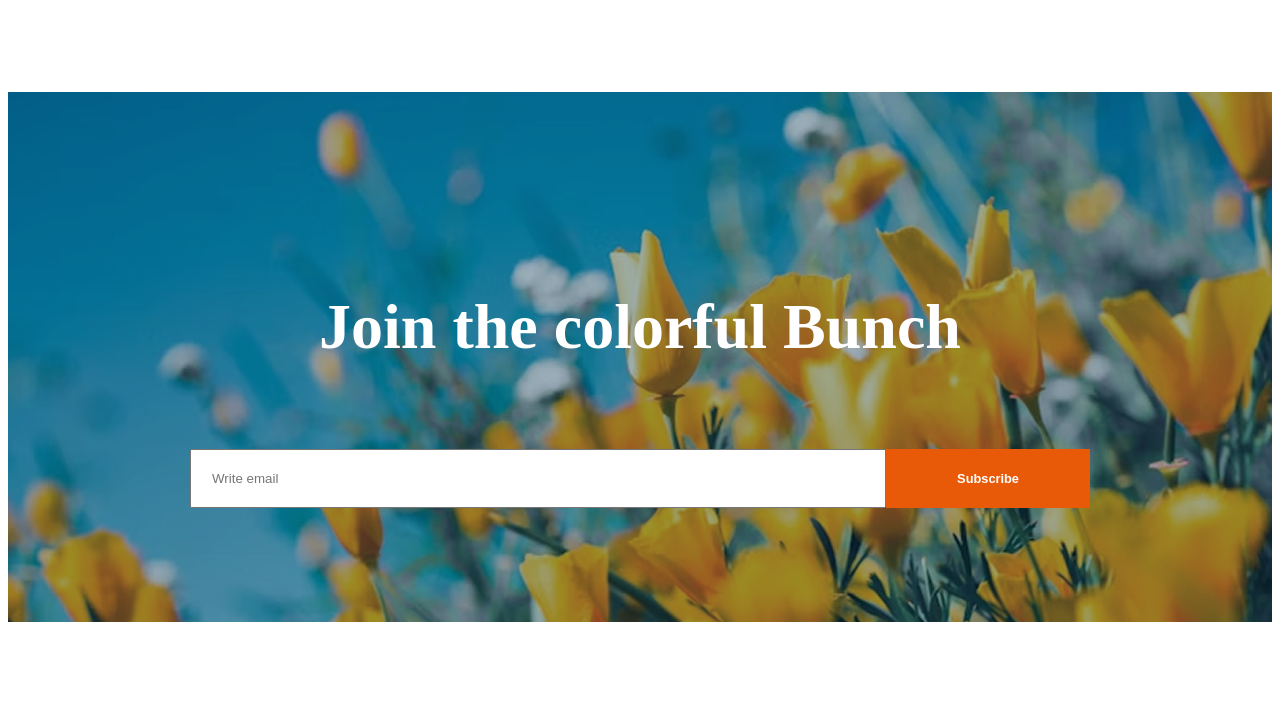
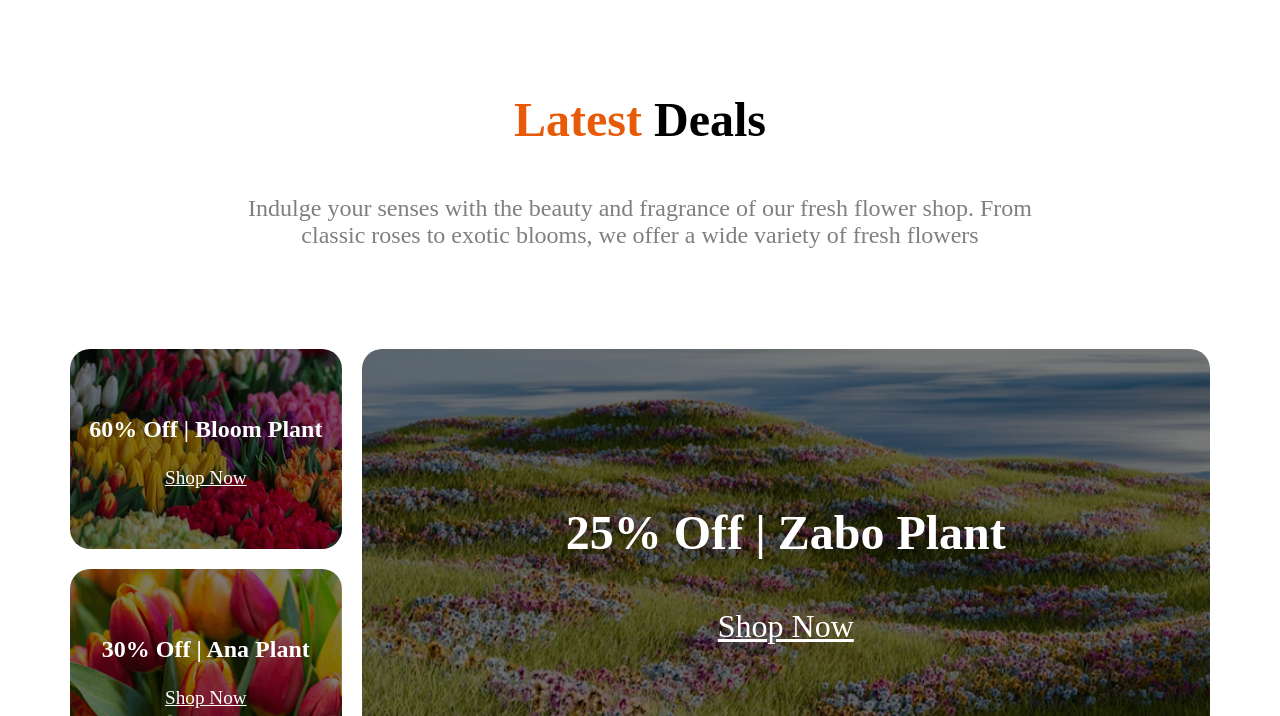
Before and after one commit to RTArony/Assign02, a plain HTML site: page index.html in a window 1280 px wide. Shown: the part 2735-3451 px from the top of the page. Drawn offline with Linux system fonts and the light colour scheme.

Commit message:
latest deal section

```diff
--- a/index.html
+++ b/index.html
@@ -117,9 +117,31 @@
                 </div>
             </div>
         </div>
-
         <div class="badge">
             <img class="badge" src="assets/trusted-badge.png" alt="">
+        </div>
+
+        <div class="latest-deal-section">
+            <div class="latest-deal-info">
+                <h3 class="latest-deal-title"><span class="orange">Latest</span> <span class="black">Deals</span></h3>
+                <p class="latest-deal-description grey">Indulge your senses with the beauty and fragrance of our fresh flower shop. From classic roses to exotic blooms, we offer a wide variety of fresh flowers</p>
+            </div>
+            <div class="deal-card-container">
+                <div class="left-card-container">
+                    <div class="left-card-upward">
+                        <p class="left-title">60% Off | Bloom Plant</p>
+                        <p class="left-subtitle"><a href="">Shop Now</a></p>
+                    </div>
+                    <div class="left-card-downward">
+                        <p class="left-title">30% Off | Ana Plant</p>
+                        <p class="left-subtitle"><a href="">Shop Now</a></p>
+                    </div>
+                </div>
+                <div class="right-card-container">
+                    <p class="right-title">25% Off | Zabo Plant</p>
+                    <p class="right-subtitle"><a href="">Shop Now</a></p>
+                </div>
+            </div>
         </div>
 
         <div class="join-section">
--- a/styles.css
+++ b/styles.css
@@ -120,6 +120,7 @@ nav{
     font-size: 1rem;
     font-weight: bold;
 }
+
 @media screen and (max-width:576px) {
     .plants-section-card-container{
         grid-template-columns: repeat(2,1fr);
@@ -137,10 +138,6 @@ nav{
 .lover-img img{
     width: 100%;
 }
-/* .badge{
-    position: relative;
-    width: 10%;
-} */
 .lover-info{
     max-width: 600px;
 }
@@ -172,12 +169,106 @@ nav{
     }
 }
 
+/* Latest deal style */
+.latest-deal-info{
+    max-width: 1140px;
+    margin: 0 auto;
+    text-align: center;
+}
+.latest-deal-title{
+    font-size: 3rem;
+    font-weight: 600;
+}
+.latest-deal-description{
+    /* border: 1px solid tomato; */
+    max-width: 800px;
+    margin: 0 auto;
+    text-align: center;
+    font-size: 1.5rem;
+}
+.deal-card-container{
+    display: flex;
+    max-width: 1140px;
+    height: 420px;
+    margin: 100px auto;
+    gap: 20px;
+    justify-content: space-between;
+    /* border: 1px solid tomato; */
+}
+.left-card-container{
+    /* border: 1px solid tomato; */
+    width: 365px;
+}
+.left-card-upward{
+    /* border: 1px solid tomato; */
+    width: 100%;
+    height: 200px;
+    background-image: linear-gradient(rgba(0,0,0,0.5),rgba(0,0,0,0.5)),url(assets/deal-bloom.png);
+    background-size: cover ;
+    background-position: center;
+    background-repeat: no-repeat;
+    margin-bottom: 20px;
+    text-align: center;
+    align-content: center;
+    border-radius: 20px;
+}
+.left-card-downward{
+    /* border: 1px solid tomato; */
+    width: 100%;
+    height: 200px;
+    background-image: linear-gradient(rgba(0,0,0,0.5),rgba(0,0,0,0.5)),url(assets/deal-ana.png);
+    background-size: cover;
+    background-position: center;
+    background-repeat: no-repeat;
+    text-align: center;
+    align-content: center;
+    border-radius: 20px;
+}
+.right-card-container{
+    /* bor: 1px solid tomato; */
+    width: 100%;
+    background-image: linear-gradient(rgba(0,0,0,0.5),rgba(0,0,0,0.5)),url(assets/deal-zabo.png);
+    background-size: cover;
+    background-position: center;
+    background-repeat: no-repeat;
+    text-align: center;
+    align-content: center;
+    border-radius: 20px;
+}
+.left-title{
+    color: white;
+    font-size: 1.5rem;
+    font-weight: 600;
+}
+.left-subtitle a{
+    color: white;
+    font-size: 1.2rem;
+    font-weight: 400;
+}
+.right-title{
+    color: white;
+    font-size: 3rem;
+    font-weight: 600;
+}
+.right-subtitle a{
+    color:white;
+    font-size: 2rem;
+    font-weight: 400;
+}
+
+@media screen and (max-width:576px){
+    .deal-card-container{
+        flex-direction: column;
+        height: auto;
+    }
+}
+
 /* join section style */
 .join-section{
     max-width: 1440px;
     height: 530px;
     background-image: url(assets/news-letter-bg.png);
-    margin: 0 auto;
+    margin: 100px auto;
     align-content: center;
     text-align: center;
 }
@@ -227,6 +318,7 @@ footer{
 .footer-icon img{
     margin-right: 0.7rem;
 }
+
 @media screen and (max-width:576px){
     footer{
         flex-direction: column;
```
